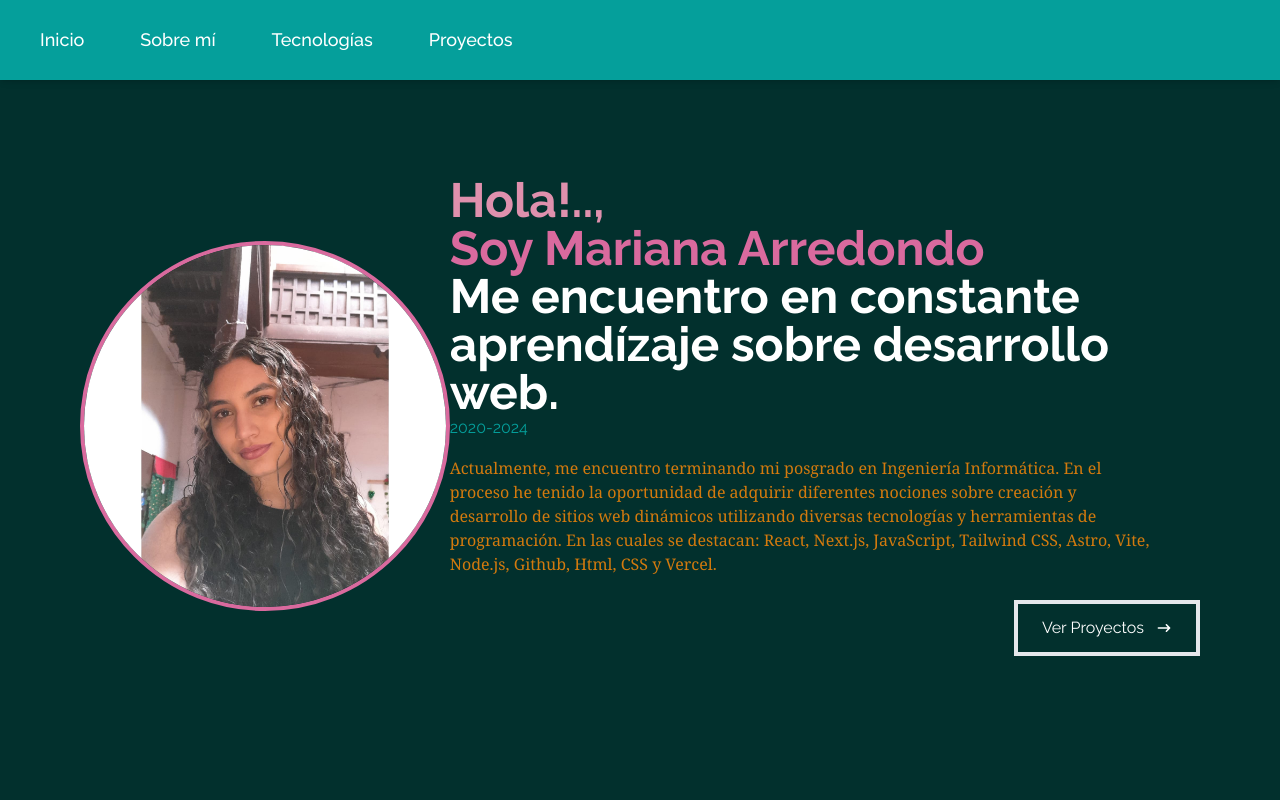
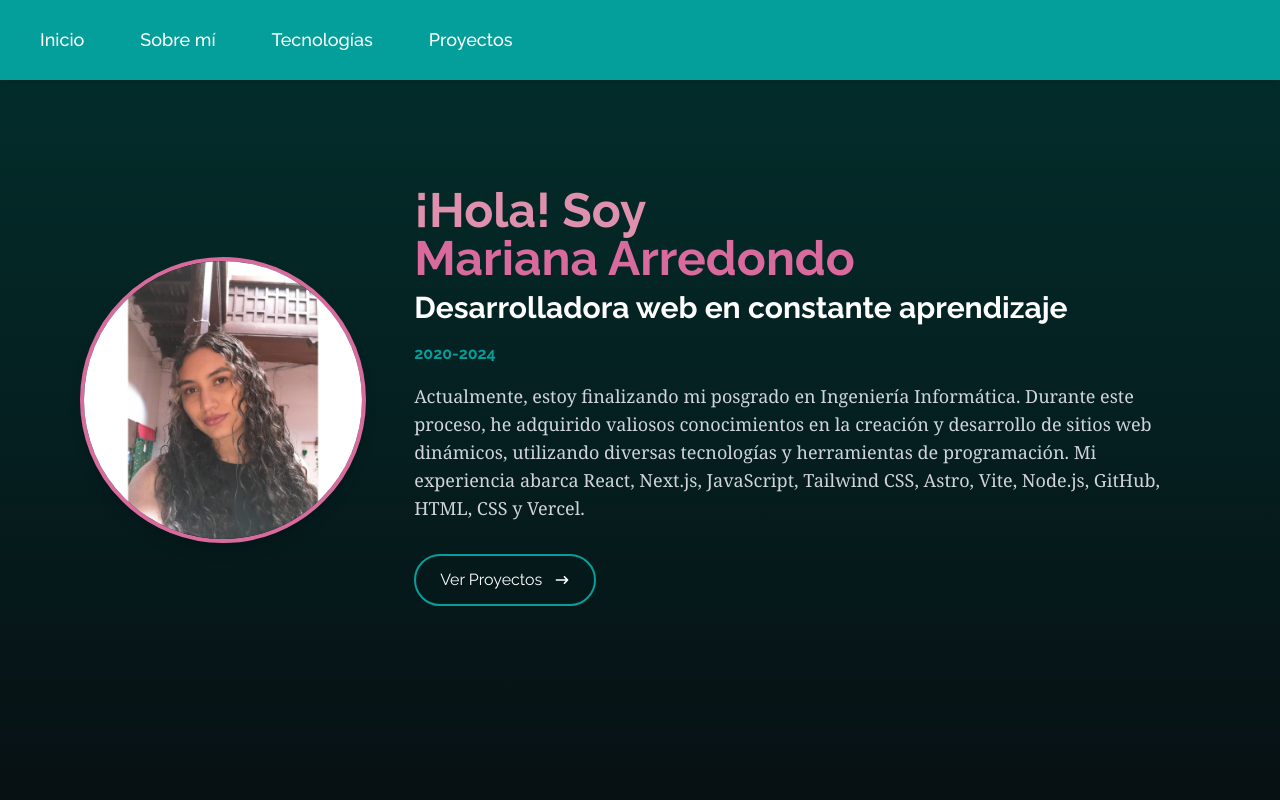
Before and after one commit to marianaaa05/repositorioViteMariana, a React (Vite) app: page / in a window 1280 px wide. Shown: the top 800 px of the page. Built offline with nearby package versions, Linux system fonts and the light colour scheme.

Commit message:
ultimo ahora si

```diff
--- a/src/components/Home.jsx
+++ b/src/components/Home.jsx
@@ -61,32 +61,37 @@ import foto from "../assets/proyectos/foto.png"
 
 const Home = () => {
   return (
-    <div name="home" className="w-full h-[1500px] md:h-[1000px] bg-[#02302D] text-white flex flex-col items-center justify-center lg:flex-row">
-      <div className="w-[300px] md:w-[700px] flex flex-col justify-center items-center lg:ml-20 lg:-mt-40 mb-8 lg:mb-0 pt-80 md:pt-3">
+    <div name="home" className="w-full min-h-screen bg-gradient-to-b from-[#02302D] to-[#071013] text-white flex flex-col items-center justify-center px-4 py-16 lg:py-0 lg:flex-row lg:px-20">
+      <div className="w-full max-w-[300px] sm:max-w-[400px] flex flex-col justify-center items-center lg:mr-12 mb-8 lg:mb-0">
         <img
           src={foto}
-          alt="Foto presentación portafolio"
+          alt="Foto de Mariana Arredondo"
           width={400}
           height={400}
-          className="w-[300px] md:w-[400px] lg:w-[400px] h-auto rounded-full border-4 border-[#D96A9E] hover:border-[#059F9B] transition duration-300"
+          className="rounded-full border-4 border-[#D96A9E] hover:border-[#059F9B] transition duration-300 shadow-lg"
         />
       </div>
 
-      <div className="max-w-[1000px] px-4 lg:px-0 mr-4 lg:mr-20 ml-auto flex flex-col justify-center h-full lg:-mt-40">
-        <p className="text-4xl sm:text-5xl font-bold text-[#DF90AD]">Hola!..,</p>
-        <h1 className="text-2xl sm:text-5xl font-bold text-[#D96A9E]">Soy Mariana Arredondo</h1>
-        <h2 className="text-2xl sm:text-5xl font-bold">
-          Me encuentro en constante aprendízaje sobre desarrollo web.
+      <div className="max-w-[800px] flex flex-col justify-center">
+        <h1 className="text-3xl sm:text-4xl md:text-5xl font-bold mb-2">
+          <span className="text-[#DF90AD]">¡Hola! Soy</span>
+          <br />
+          <span className="text-[#D96A9E]">Mariana Arredondo</span>
+        </h1>
+        <h2 className="text-xl sm:text-2xl md:text-3xl font-bold mb-4">
+          Desarrolladora web en constante aprendizaje
         </h2>
-        <p className="text-[#059F9B]">2020-2024</p>
-        <p className="py-4 max-w-[700px] font-serif text-[#D37A0E]">
-          Actualmente, me encuentro terminando mi posgrado en Ingeniería Informática.
-          En el proceso he tenido la oportunidad de adquirir diferentes nociones sobre creación y desarrollo de sitios web dinámicos
-          utilizando diversas tecnologías y herramientas de programación. En las cuales se destacan: React, Next.js, JavaScript, Tailwind CSS, Astro, Vite, Node.js, Github, Html, CSS y Vercel.
+        <p className="text-[#059F9B] font-bold mb-4">2020-2024</p>
+        <p className="text-base sm:text-lg font-serif text-gray-300 mb-6 leading-relaxed">
+          Actualmente, estoy finalizando mi posgrado en Ingeniería Informática.
+          Durante este proceso, he adquirido valiosos conocimientos en la creación
+          y desarrollo de sitios web dinámicos, utilizando diversas tecnologías y
+          herramientas de programación. Mi experiencia abarca React, Next.js,
+          JavaScript, Tailwind CSS, Astro, Vite, Node.js, GitHub, HTML, CSS y Vercel.
         </p>
-        <div className="flex justify-center lg:justify-end">
+        <div className="flex justify-center lg:justify-start">
           <Link to="works" smooth={true} duration={500}>
-            <button className="text-white group border-4 px-6 py-3 my-2 flex items-center hover:bg-[#059F9B] hover:border-[#D96A9E]">
+            <button className="text-white group border-2 border-[#059F9B] px-6 py-3 my-2 flex items-center hover:bg-[#059F9B] hover:border-[#D96A9E] rounded-full transition-all duration-300">
               Ver Proyectos
               <span className="group-hover:rotate-90 duration-300">
                 <HiArrowNarrowRight className="ml-3" />
--- a/src/components/Navbar.jsx
+++ b/src/components/Navbar.jsx
@@ -115,6 +115,7 @@
 
 import React, { useState } from "react"
 import { FaBars, FaGithub, FaTimes, FaWhatsapp, FaEnvelope } from "react-icons/fa"
+import { IoLogoWhatsapp } from "react-icons/io"
 import { Link } from "react-scroll"
 import 'animate.css'
 
@@ -186,9 +187,9 @@ const Navbar = () => {
       {/* Iconos de contacto */}
       <div className="hidden lg:flex fixed flex-col top-[35%] left-0 animate__animated animate__fadeInLeft sm:flex">
         <ul>
-          <li className="w-[160px] h-[60px] flex justify-between items-center ml-[-100px] hover:ml-[-10px] duration-300 bg-[#059F9B] rounded-r-lg mb-2">
+          <li className= "w-[60px] h-[60px] sm:w-[160px] sm:h-[60px] flex justify-center sm:justify-between items-center sm:ml-[-100px] hover:sm:ml-[-10px] duration-300 bg-[#059F9B] sm:rounded-r-lg mb-2 mr-2 sm:mr-0">
             <a
-              className="flex justify-between items-center w-full text-white px-4"
+              className="flex justify-between items-center w-full text-white px-1.5"
               href="https://wa.me/573234566707"
               target="_blank"
               rel="noopener noreferrer"
@@ -197,9 +198,9 @@ const Navbar = () => {
               <FaWhatsapp size={30} />
             </a>
           </li>
-          <li className="w-[160px] h-[60px] flex justify-between items-center ml-[-100px] hover:ml-[-10px] duration-300 bg-[#DF90AD] rounded-r-lg mb-2">
+          <li className="w-[60px] h-[60px] sm:w-[160px] sm:h-[60px] flex justify-center sm:justify-between items-center sm:ml-[-100px] hover:sm:ml-[-10px] duration-300 bg-[#DF90AD] sm:rounded-r-lg mb-2 mr-2 sm:mr-0">
             <a
-              className="flex justify-between items-center w-full text-white px-4"
+              className="flex justify-between items-center w-full text-white px-1.5"
               href="https://github.com/marianaaa05"
               target="_blank"
               rel="noopener noreferrer"
@@ -208,9 +209,9 @@ const Navbar = () => {
               <FaGithub size={30} />
             </a>
           </li>
-          <li className="w-[160px] h-[60px] flex justify-between items-center ml-[-100px] hover:ml-[-10px] duration-300 bg-[#059F9B] rounded-r-lg">
+          <li className="w-[60px] h-[60px] sm:w-[160px] sm:h-[60px] flex justify-center sm:justify-between items-center sm:ml-[-100px] hover:sm:ml-[-10px] duration-300 bg-[#059F9B] sm:rounded-r-lg mb-2 mr-2 sm:mr-0">
             <a
-              className="flex justify-between items-center w-full text-white px-4"
+              className="flex justify-between items-center w-full text-white px-1.5"
               href="mailto:nanaarredondo220@gmail.com"
             >
               Correo
```
